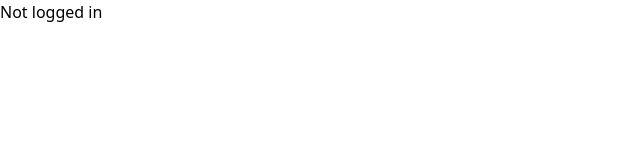
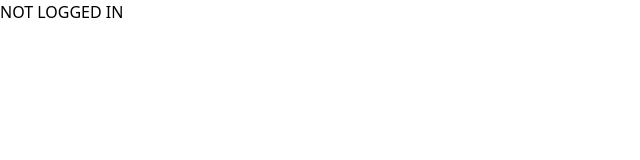
Before and after one commit to setupss/landing, a Next.js app: page /user/dashboard in a window 1280 px wide. Shown: the top 160 px of the page, without its empty margins (0-640 px from the left). Built offline with nearby package versions, Linux system fonts and the light colour scheme.

Commit message:
Lotta backend Stoof added

```diff
--- a/pages/api/signup.js
+++ b/pages/api/signup.js
@@ -1,16 +1,34 @@
 import { connectToDatabase } from "../../models/db";
 
-export default async function handler(req, res){
+
+function makeid(length) {
+    var result           = '';
+    var characters       = 'ABCDEFGHIJKLMNOPQRSTUVWXYZabcdefghijklmnopqrstuvwxyz0123456789';
+    var charactersLength = characters.length;
+    for ( var i = 0; i < length; i++ ) {
+       result += characters.charAt(Math.floor(Math.random() * charactersLength));
+    }
+    return result;
+  }
+
+
+
+export default async function handler(req , res){
     if(req.method === "POST"){
         const email = req.body.email
         const passw = req.body.password
+        const name = req.body.name
         if(!email || !passw){
             res.status(400).json({ message: "Please enter email, password and name" });
 
         }
         const data = {
+            _id: makeid(10),
+            token: makeid(10),
+            username: name,
             email: email,
-            password: passw
+            password: passw,
+
         }
         const {db , betaUsers} = await connectToDatabase();
         const exists = await betaUsers.findOne({email: email});
@@ -18,7 +36,7 @@ export default async function handler(req, res){
             res.status(201).json({ message: "Email already registered" });
         }else{
             const result = await betaUsers.insertOne(data);
-            res.status(201).json({ message: "Data inserted!"});
+            res.status(201).json({ message: "Data inserted!", token: data.token });
 
 
         }
--- /dev/null
+++ b/pages/api/user/get.js
@@ -0,0 +1,21 @@
+import { connectToDatabase } from "../../../models/db";
+
+export default async function handler(req, res) {
+  if (req.method === "POST") {
+    const token = req.body.token;
+    console.log(token + " This is from the get request")
+    if (!token) {
+        res.status(400).json({ message: "Please enter token" });
+    }
+    const { db, betaUsers} = await connectToDatabase();
+    const result = await betaUsers.findOne({ token: token });
+    console.log(result)
+    if (result) {
+        res.status(201).json({ message: "User Found!", user: result });
+    }
+    else {
+        res.status(201).json({ message: "Incorrect token" });
+        console.log('Incorrect token')
+    }
+  }
+}
--- a/pages/login.js
+++ b/pages/login.js
@@ -24,6 +24,7 @@ export default function login(){
           <h1 className="flex justify-center mt-[3.5rem] font-poppins font-semibold text-[28px]">Nice to see you again</h1>
 
           {/* Form area. */}
+
 
           <span className="flex justify-center mr-[20rem] mt-[5rem] font-satoshi text-[#333333]">
             <h2>Email</h2>
--- a/pages/signup.js
+++ b/pages/signup.js
@@ -27,15 +27,21 @@ export default function signup(){
         name,
       });
       const data = response.data;
+      console.log( "from the signup page:____" + data)
+      console.log(data)
       SetCookie("user", JSON.stringify(data), {
         path: "/",
         maxAge: 60 * 60 * 24 * 7,
         sameSite: true,
       });
-      if(response.data.message === "User Created"){
+      if(response.data.message === "Data inserted!"){
         router.push("/user/dashboard")
+        alert(
+        "New user created"
+        )
       }else{
         router.push("/login")
+        // alert("Something went wrong!")
       }
       setState("SUCCESS");
     } catch (error) {
@@ -68,7 +74,16 @@ export default function signup(){
 
           {/* Form area. */}
 
-          <span className="flex justify-center mr-[20rem] mt-[5rem] font-satoshi text-[#333333]">
+          <span className="flex justify-center mt-[5rem] mr-[20rem] font-satoshi text-[#333333]">
+            <h2>Name</h2>
+          </span>
+          <span className="flex justify-center  rounded-lg">
+          <input type="name" required placeholder="bob" className="border-2 rounded-md border-black w-[360px] h-[48px] bg-grey-500"  value={name} onChange={(e) =>setName(e.target.value) }/>
+          </span>
+
+
+
+          <span className="flex justify-center mr-[20rem] mt-[0.25rem] font-satoshi text-[#333333]">
             <h2>Email</h2>
           </span>
           <span className="flex justify-center mt-[rem] rounded-lg">
--- a/pages/user/dashboard.js
+++ b/pages/user/dashboard.js
@@ -8,20 +8,30 @@ export default function dashboard(){
     const router = useRouter();
 
     let user = Cookies.get('user')
+    const [username, SetUsername] = useState()
+
+    async function getUser(token){
+        const userFound = await axios.post('/api/user/get', {token});
+        if(userFound.data.message === "Incorrect token"){
+            console.log("INCORRET TOKEN")
+        }else{
+            SetUsername(userFound.data.user.username)
+            return userFound;
+        }
+
+    }
+
     if(!user){
         return(
-            <>
-            <h1>Not logged in</h1>
-            </>
-
+            <h1>NOT LOGGED IN</h1>
         )
 
 
     }else{
+        user = JSON.parse(user)
+        user = getUser(user.token)
         return(
-            <>
-            <h1>Logged in</h1>
-            </>
+         <h1>HEY? {username}</h1>
         )
     }
 
```
